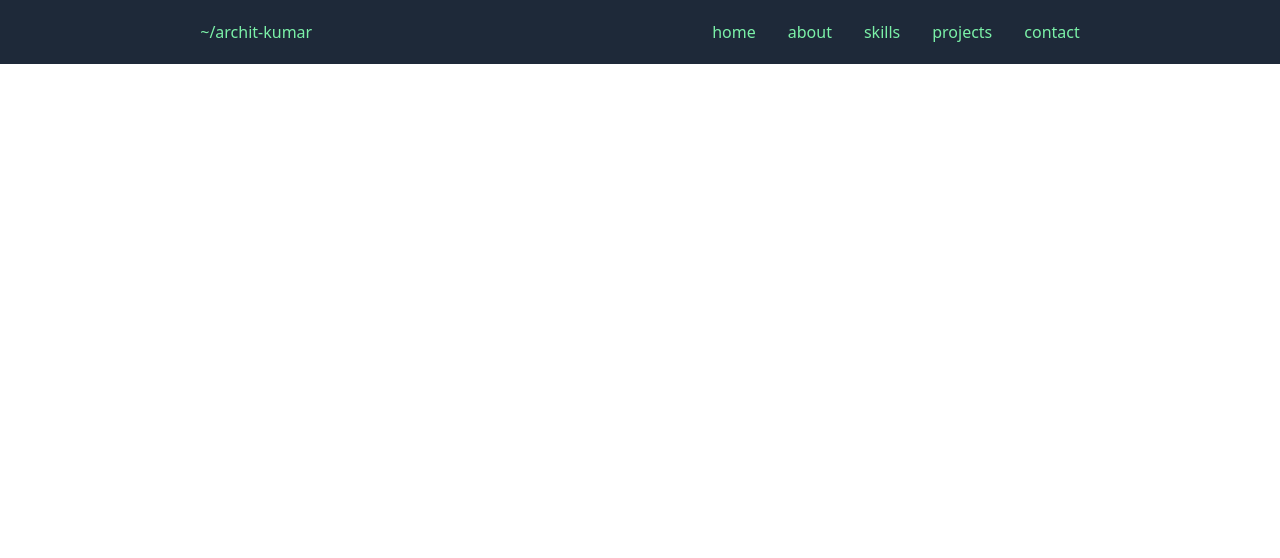
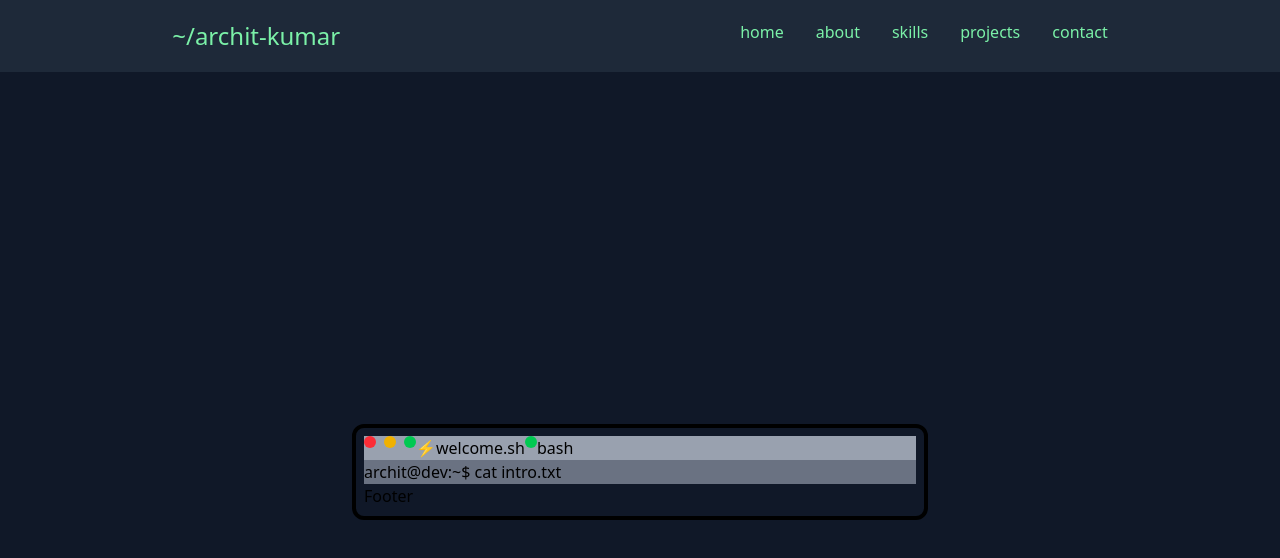
Before and after one commit to Archit314/archit-engineer-portfolio, a React (Vite) app in the folder app_frontend/: page / in a window 1280 px wide. Shown: the top 558 px of the page. Built offline with nearby package versions, Linux system fonts and the light colour scheme.

Commit message:
[Frontend]: Added initial Home component

```diff
--- a/app_frontend/src/App.jsx
+++ b/app_frontend/src/App.jsx
@@ -1,10 +1,12 @@
 import Navbar from './component/common/Navbar'
+import Home from './pages/Home'
 
 function App() {
 
   return (
     <div>
       <Navbar/>
+      <Home/>
     </div>
   )
 }
--- a/app_frontend/src/component/common/Navbar.jsx
+++ b/app_frontend/src/component/common/Navbar.jsx
@@ -5,7 +5,7 @@ function Navbar() {
     <div className='flex gap-100 justify-center text-green-300 bg-gray-800 p-5'>
 
         {/* Name section */}
-        <div>
+        <div className='text-2xl'>
             <h1>~/archit-kumar</h1>
         </div>
 
--- /dev/null
+++ b/app_frontend/src/pages/Home.jsx
@@ -0,0 +1,40 @@
+import React from 'react'
+
+function Home() {
+  return (
+    <div className='min-h-screen flex justify-center items-center bg-gray-900'>
+        {/* Inside Main Card */}
+        <div className='border-4 p-2 rounded-xl w-full max-w-xl'>
+
+            {/* Header */}
+            <div className='flex bg-gray-400'>
+
+                {/* Colors */}
+                <div className='flex gap-2'>
+                    <div className='bg-red-500 rounded-full w-3 h-3'></div>
+                    <div className='bg-yellow-500 rounded-full w-3 h-3'></div>
+                    <div className='bg-green-500 rounded-full w-3 h-3'></div>
+                </div>
+
+                <h1>⚡welcome.sh</h1>
+
+                <div className='bg-green-500 rounded-full w-3 h-3'></div>
+                <h2>bash</h2>
+            </div>
+
+            {/* Body */}
+            <div className='bg-gray-500'>
+                <h1>archit@dev:~$ cat intro.txt</h1>
+            </div>
+
+            {/* Footer */}
+            <div>
+                Footer
+            </div>
+
+        </div>
+    </div>
+  )
+}
+
+export default Home
```
